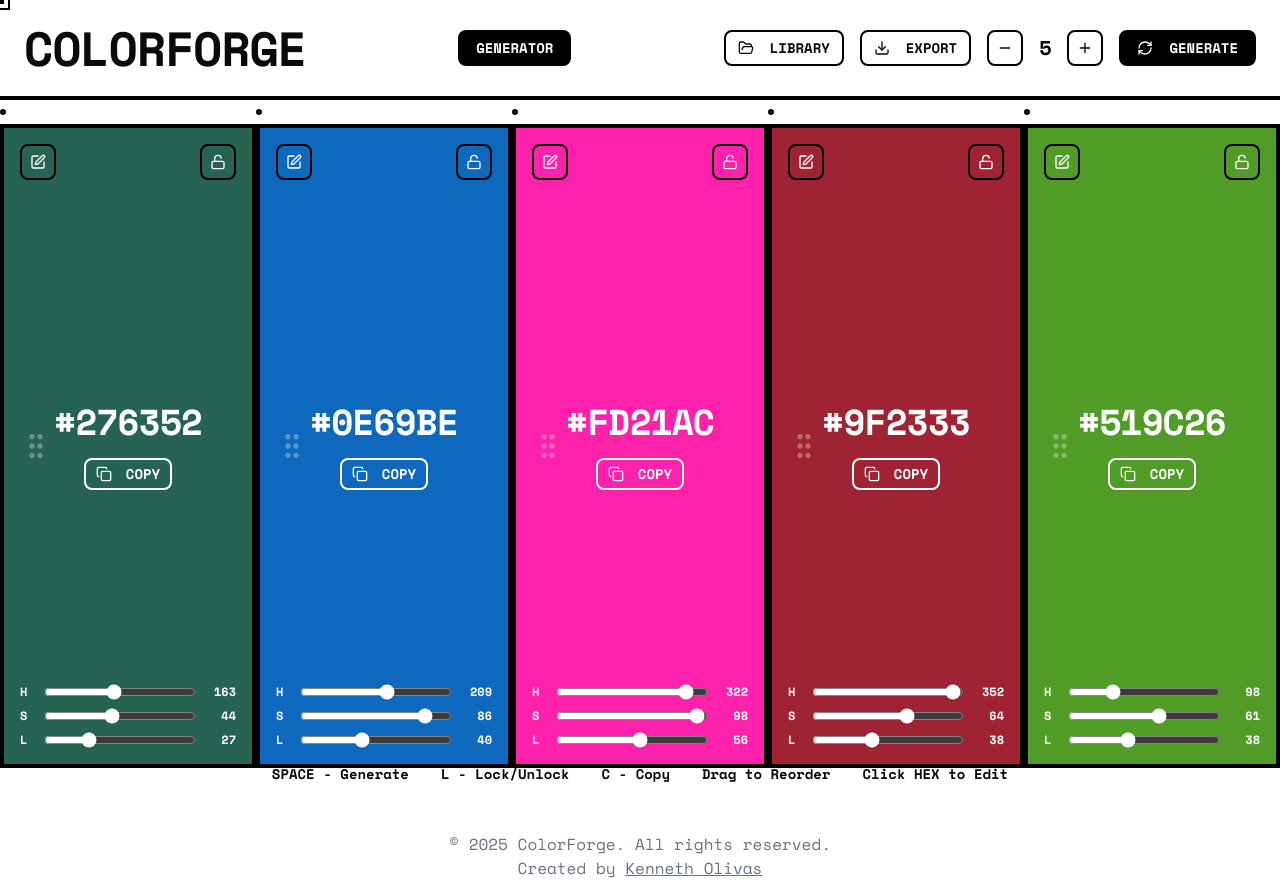
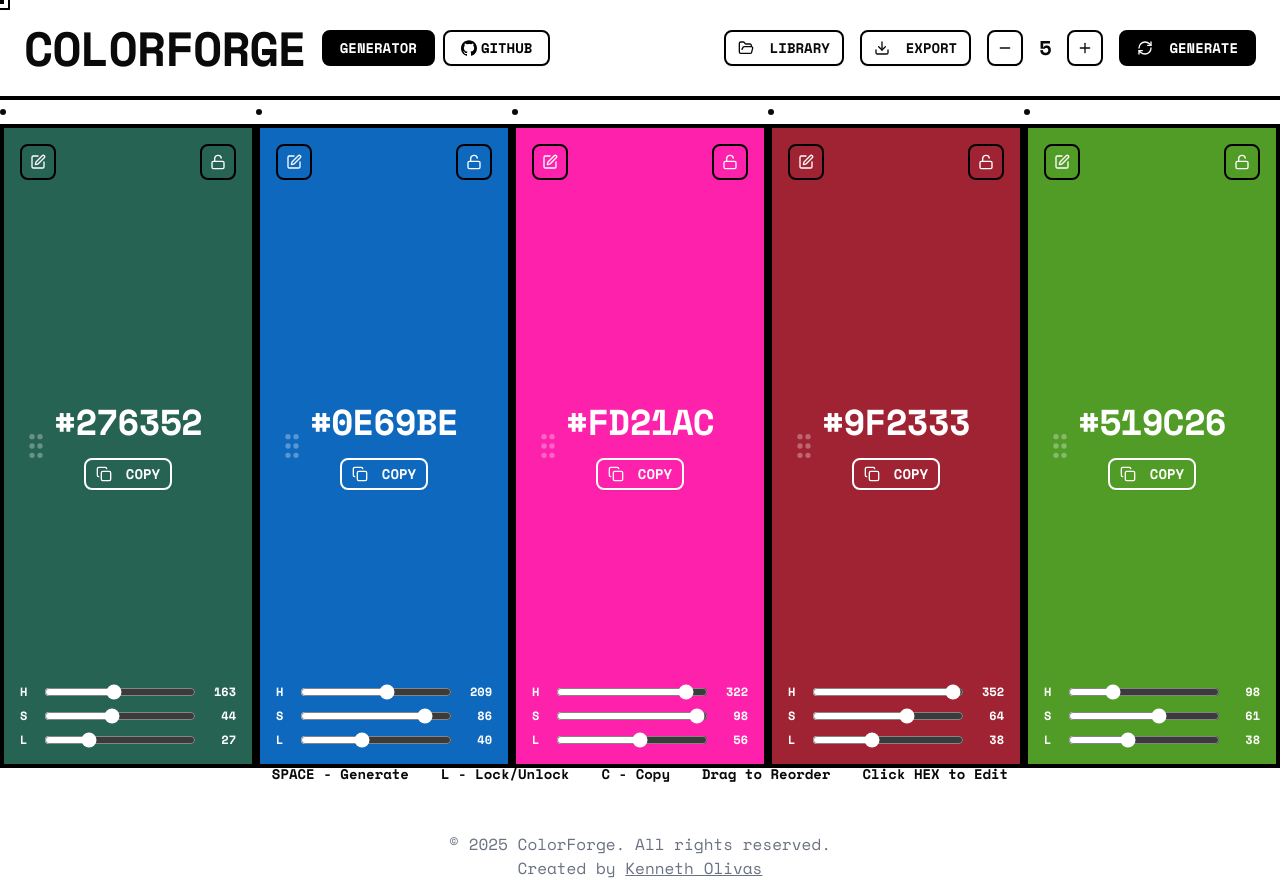
Before and after one commit to KennethOlivas/color-palette-generator-forge, a Next.js app: page / in a window 1280 px wide. Built offline with nearby package versions, Linux system fonts and the light colour scheme.

Commit message:
feat: update navigation component to include external link for GitHub

```diff
--- a/components/navigation.tsx
+++ b/components/navigation.tsx
@@ -9,22 +9,59 @@ export function Navigation() {
 
   const links = [
     { href: "/", label: "GENERATOR" },
+    {
+      href: "https://github.com/KennethOlivas/color-palette-generator-forge",
+      label: (
+        <span className="flex items-center gap-1">
+          <svg
+            xmlns="http://www.w3.org/2000/svg"
+            width={18}
+            height={18}
+            fill="currentColor"
+            viewBox="0 0 24 24"
+            className="inline-block"
+          >
+            <path d="M12 .297c-6.63 0-12 5.373-12 12 0 5.303 3.438 9.8 8.205 11.385.6.113.82-.258.82-.577v-2.234c-3.338.726-4.033-1.416-4.033-1.416-.546-1.387-1.333-1.757-1.333-1.757-1.089-.745.083-.729.083-.729 1.205.084 1.84 1.236 1.84 1.236 1.07 1.834 2.809 1.304 3.495.997.108-.775.418-1.305.762-1.605-2.665-.305-5.466-1.332-5.466-5.93 0-1.31.469-2.381 1.236-3.221-.124-.303-.535-1.523.117-3.176 0 0 1.008-.322 3.301 1.23a11.52 11.52 0 0 1 3.003-.404c1.018.005 2.045.138 3.003.404 2.291-1.552 3.297-1.23 3.297-1.23.653 1.653.242 2.873.118 3.176.77.84 1.235 1.911 1.235 3.221 0 4.61-2.804 5.624-5.475 5.921.43.371.823 1.102.823 2.222v3.293c0 .322.218.694.825.576C20.565 22.092 24 17.592 24 12.297c0-6.627-5.373-12-12-12"/>
+          </svg>
+          <span className="hidden sm:inline">GITHUB</span>
+        </span>
+      ),
+      external: true,
+    },
   ]
 
   return (
-    <nav className="flex gap-2">
-      {links.map((link) => (
+    <nav className="flex flex-wrap gap-2 w-full justify-center sm:justify-start ml-4">
+      {links.map((link) =>
+        link.external ? (
+          <a
+            key={typeof link.label === "string" ? link.label : link.href}
+            href={link.href}
+            target="_blank"
+            rel="noopener noreferrer"
+          >
+            <Button
+              variant="outline"
+              className="border-2 border-black font-bold bg-white text-black hover:bg-black hover:text-white"
+            >
+              {link.label}
+            </Button>
+          </a>
+        ) : (
           <Link key={link.href} href={link.href}>
             <Button
               variant={pathname === link.href ? "default" : "outline"}
               className={`border-2 border-black font-bold ${
-              pathname === link.href ? "bg-black text-white" : "bg-white text-black hover:bg-black hover:text-white"
+                pathname === link.href
+                  ? "bg-black text-white"
+                  : "bg-white text-black hover:bg-black hover:text-white"
               }`}
             >
               {link.label}
             </Button>
           </Link>
-      ))}
+        )
+      )}
     </nav>
   )
 }
```
Lines whose indentation alone changed are shown as unchanged.
